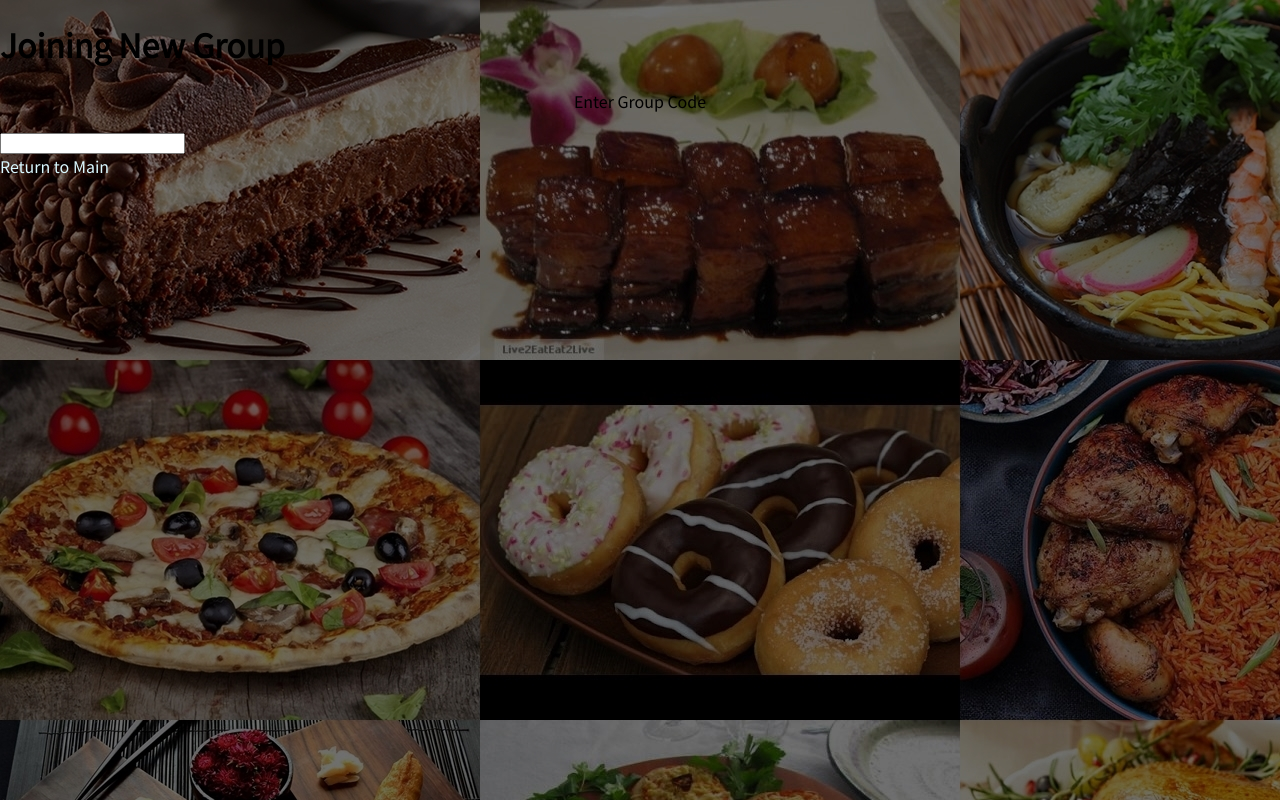
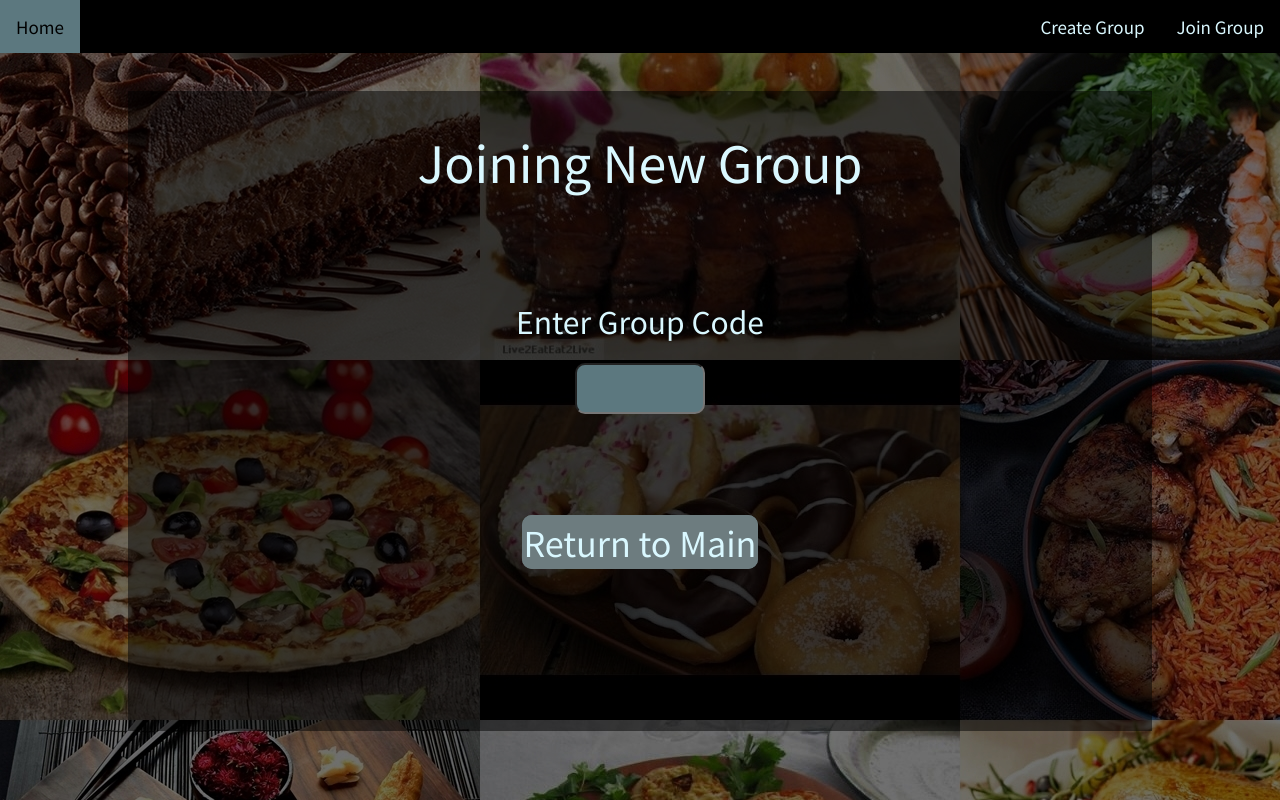
Before and after one commit to clarindaho/eaterank, a Flask app: page /group/join in a window 1280 px wide. Run offline with Flask 2, Linux system fonts and the light colour scheme.

Commit message:
index+joingroup done, other stuff in progress

```diff
--- a/static/style.css
+++ b/static/style.css
@@ -36,6 +36,38 @@ p {
 	text-align: center;
 }
 
+/*Global Stuff*/
+
+.button{
+	align-self: center;
+	margin: 5% 10% 5% 10%;
+	width: 25%;
+	height: 40%;
+
+	border: 2px solid var(--grey);
+	border-radius: 10px;
+
+	background-color: var(--grey);
+
+	text-align: center;
+	font-size: 32px;
+	font-size: 2.5vw;
+	font-size-adjust: 0.58;
+}
+
+.button:hover{
+	border: 2px solid var(--light_grey);
+	background-color: var(--light_grey);
+	color: black;
+}
+
+input[type=text] {
+	width: 25%;
+	padding-top: 12px;
+}
+
+/*Global Stuff End*/
+
 /* Home Page */
 
 .home {
@@ -62,29 +94,6 @@ p {
 	margin: 10;
 	width: 100%;
 	height: 100%;
-}
-
-.home_content a {
-	align-self: center;
-	margin: 5% 10% 5% 10%;
-	width: 25%;
-	height: 40%;
-
-	border: 2px solid var(--grey);
-	border-radius: 10px;
-
-	background-color: var(--grey);
-
-	text-align: center;
-	font-size: 32px;
-	font-size: 2.5vw;
-	font-size-adjust: 0.58;
-}
-
-.home_content a:hover {
-	border: 2px solid var(--light_grey);
-	background-color: var(--light_grey);
-	color: black;
 }
 
 /* End Home Page */
--- a/templates/index.html
+++ b/templates/index.html
@@ -13,10 +13,10 @@
 	<div class="home">
 		<h1 class="home_title">Welcome to Eaterank</h1>
 		<div class="home_content">
-			<a href="/group/create"; style="float: left; margin-right: 3%">
+			<a class="button" href="/group/create"; style="float: left; margin-right: 3%">
 				<p style="margin-top: 30%;"> Create a Group</p>
 			</a>
-			<a href="/group/join"; style="float: right; margin-left: 3%">
+			<a class="button" href="/group/join"; style="float: right; margin-left: 3%">
 				<p style="margin-top: 25%;">Join an Existing Group</p>
 			</a>
 		</div>
--- a/templates/joingroup.html
+++ b/templates/joingroup.html
@@ -1,25 +1,26 @@
 <!DOCTYPE html>
 <html lang="en">
-<head>
-	<title>Eaterank</title>
-	<link href="{{url_for('static', filename='style.css')}}" rel="stylesheet" type="text/css">
-	<link href="https://fonts.googleapis.com/css?family=Noto+Sans+KR" rel="stylesheet">
-	<link rel="shortcut icon" href="">
-</head>
-<body style="background: url({{url_for('static', filename='img/Background.jpg')}});">
-		<div class="main">
-			<h1 class="title">Joining New Group</h1>
-			<div class="content">
-				<form action="{{url_for('wait_user')}}" method="post">
-					<p>Enter Group Code</p> <!--Need to set color-->
-					<input type="text" name ="group_code"><br>
-				</form>
-				<a href="/">
-					<div style="float: left">
-						Return to Main
-					</div>
-				</a>
-			</div>
+{% extends "base.html" %}
+
+{% block author %}Seohyun{% endblock %}
+{% block title %}{% endblock %}
+{% block og_title %}{% endblock %}
+{% block description %}{{ super() }}{% endblock %}
+{% block og_description %}{{ super() }}{% endblock %}
+
+{% block body %}
+	<div class="home">
+		<h1 class="home_title">Joining New Group</h1>
+		<div class="home_content">
+			<form action="{{url_for('wait_user')}}" method="post" style="margin-bottom: 10%;">
+				<h1 class="home_title" style="font-size: 30px; margin-top: 10%;">Enter Group Code</h1>
+				<input type="text" name ="group_code"
+						style="width: 10%; padding: 12px; font-size: 20px; border-radius: 10px; background-color: #5C787F; color: #AFC6CC; text-align: center;"><br>
+			</form>
+			<a class="button" href="/" style="height: 20%; margin-top: 10%;">
+				Return to Main
+			</a>
 		</div>
-</body>
+	</div>
+{% endblock %}
 </html>
```
Also changed, not shown: templates/end_voting.html (+14 -12 lines), templates/voting.html (+18 -14 lines), templates/waiting.html (+14 -12 lines).
